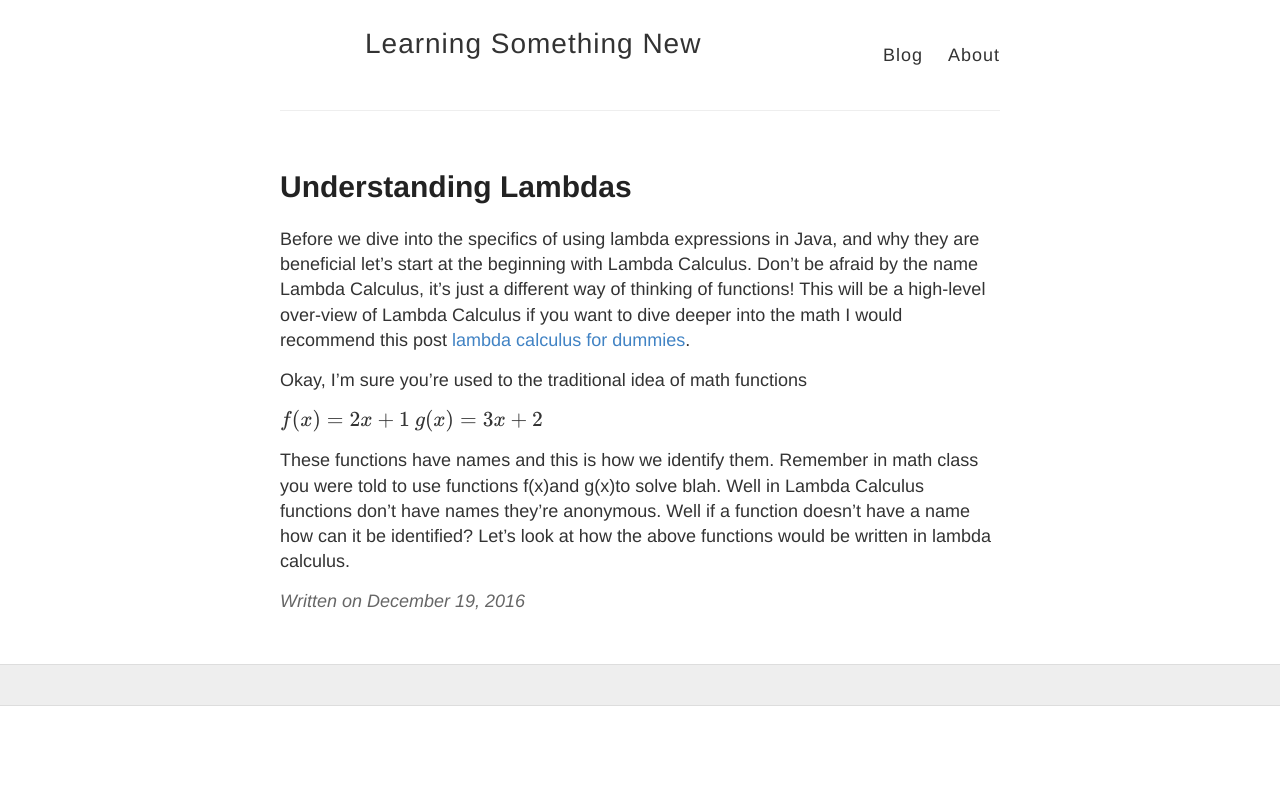
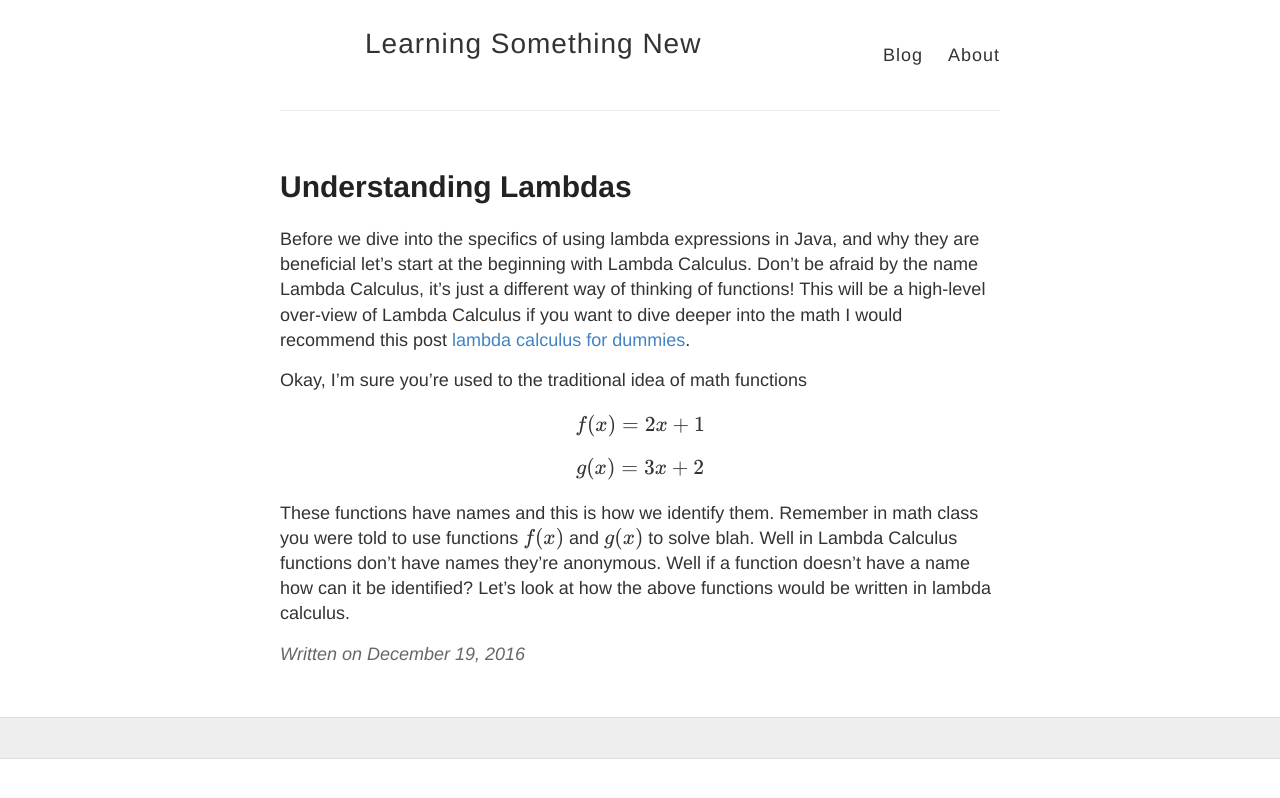
Before and after one commit to msaldivar/msaldivar.github.io, a Jekyll site: the page built from _posts/2016-12-19-learning-lambdas.md, in a window 1280 px wide. Shown: the top 798 px of the page. Built offline with Jekyll 4.4.1, drawn with Linux system fonts in a browser that asks for light colours; formulas are drawn with MathJax 3.

```diff
--- a/_posts/2016-12-19-learning-lambdas.md
+++ b/_posts/2016-12-19-learning-lambdas.md
@@ -8,6 +8,7 @@ Before we dive into the specifics of using lambda expressions in Java, and why t
 Okay, I’m sure you're used to the traditional idea of math functions
 
 $$f(x) = 2x + 1$$
+
 $$g(x) = 3x + 2$$
 
-These functions have names and this is how we identify them. Remember in math class you were told to use functions f(x)and g(x)to solve blah. Well in Lambda Calculus functions don’t have names they’re anonymous. Well if a function doesn’t have a name how can it be identified? Let’s look at how the above functions would be written in lambda calculus.
+These functions have names and this is how we identify them. Remember in math class you were told to use functions \\(f(x)\\) and \\(g(x)\\) to solve blah. Well in Lambda Calculus functions don’t have names they’re anonymous. Well if a function doesn’t have a name how can it be identified? Let’s look at how the above functions would be written in lambda calculus.
```
